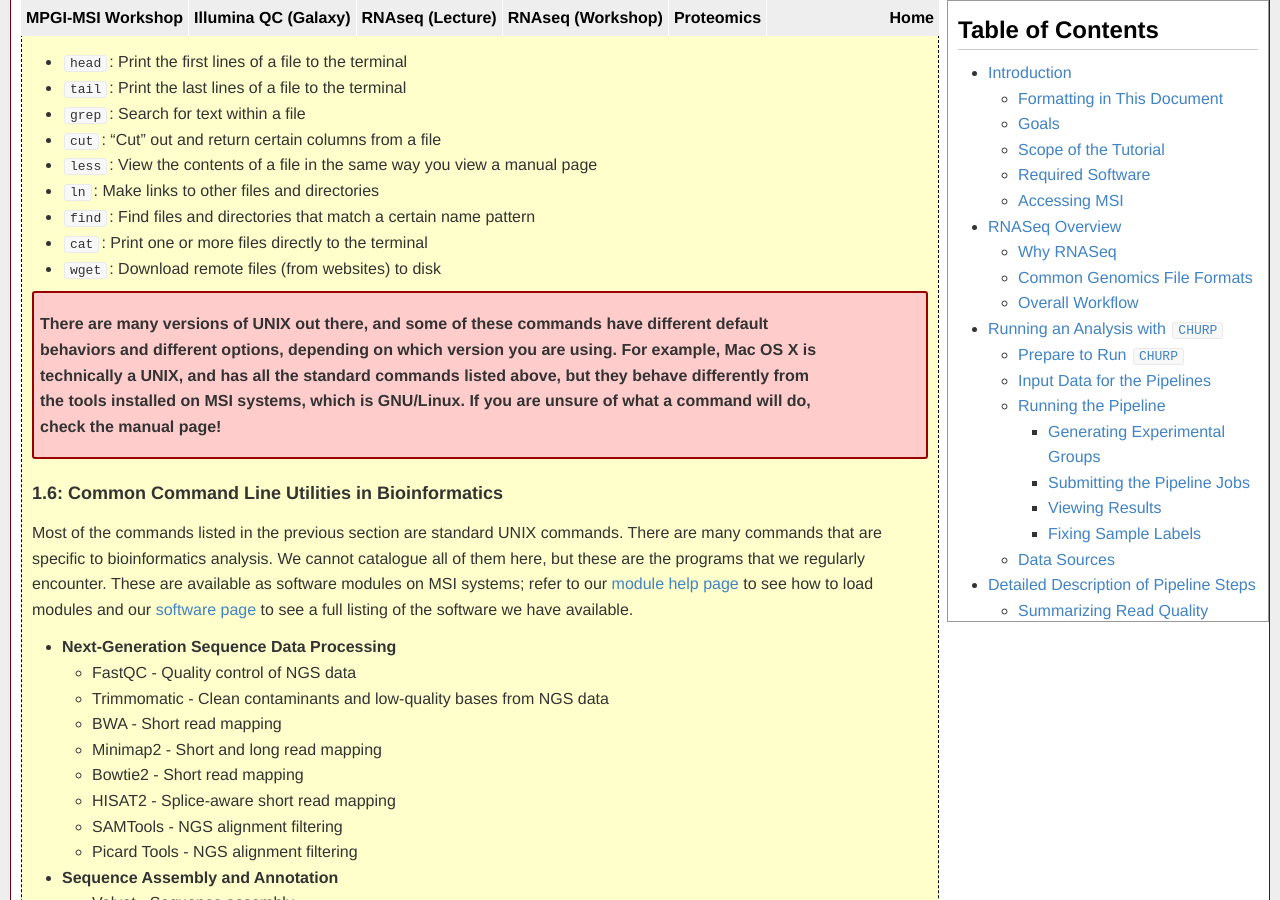
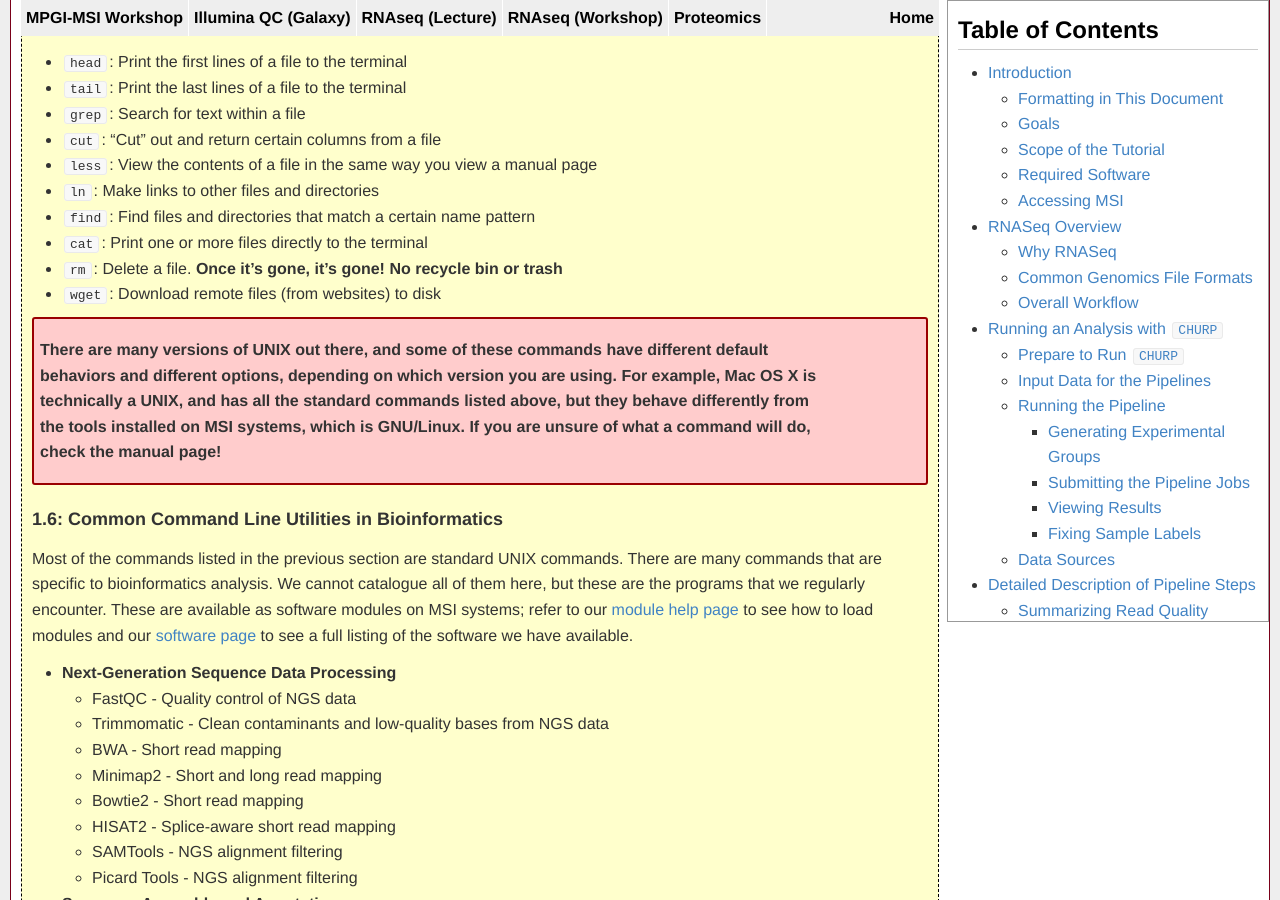
Before and after one commit to msi-ris/Tutorials, a Jekyll site: the page built from rnaseq_cmd_beta.md, in a window 1280 px wide and 900 px high, scrolled down 14604 px. Built offline with Jekyll 4.4.1, drawn with Linux system fonts in a browser that asks for light colours.

Commit message:
Update rnaseq beta

```diff
--- a/rnaseq_cmd_beta.md
+++ b/rnaseq_cmd_beta.md
@@ -456,6 +456,7 @@ entire file into memory.
 - `ln`: Make links to other files and directories
 - `find`: Find files and directories that match a certain name pattern
 - `cat`: Print one or more files directly to the terminal
+- `rm`: Delete a file. **Once it's gone, it's gone! No recycle bin or trash**
 - `wget`: Download remote files (from websites) to disk
 
 <div class="warn" markdown="1">
```
